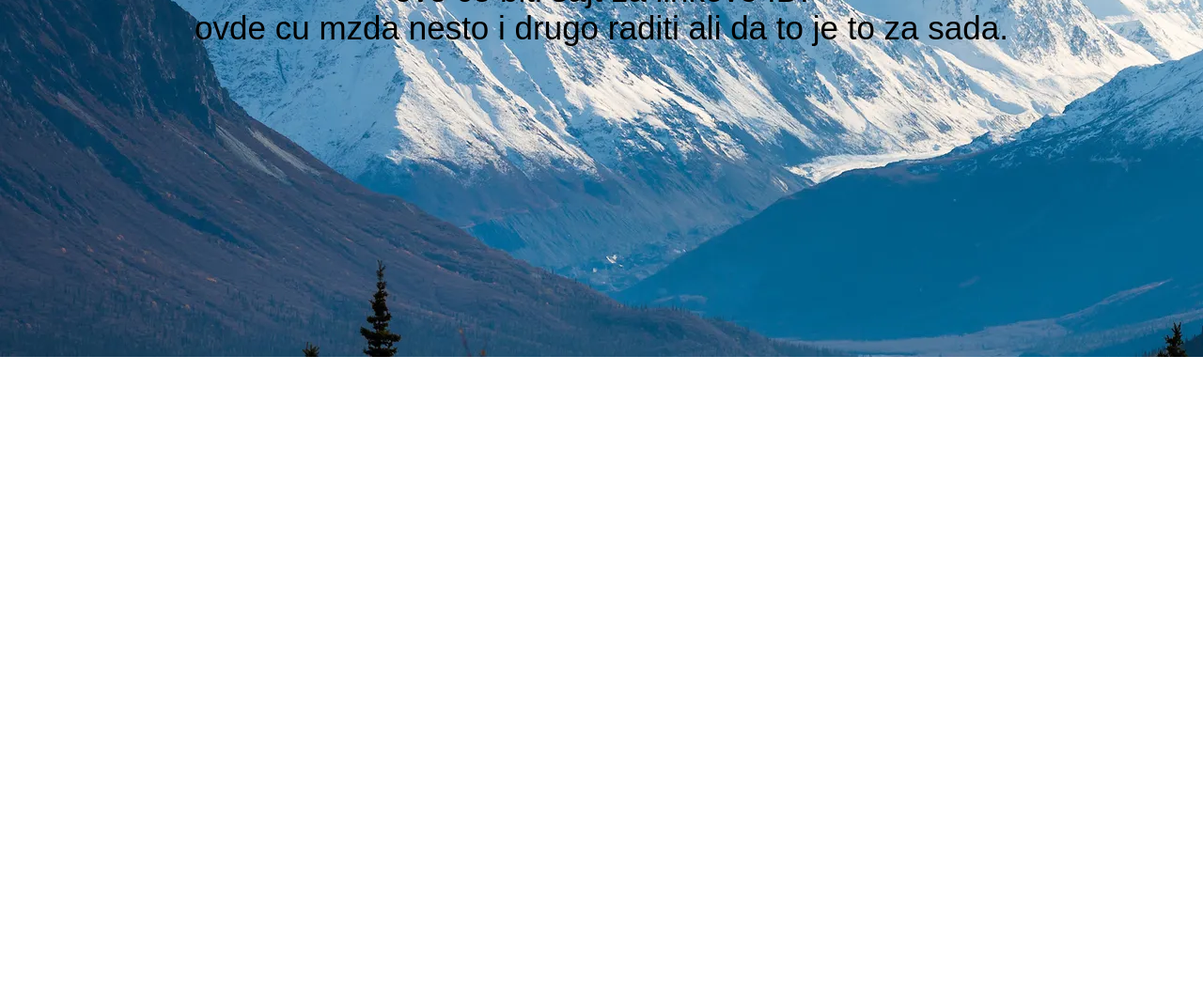
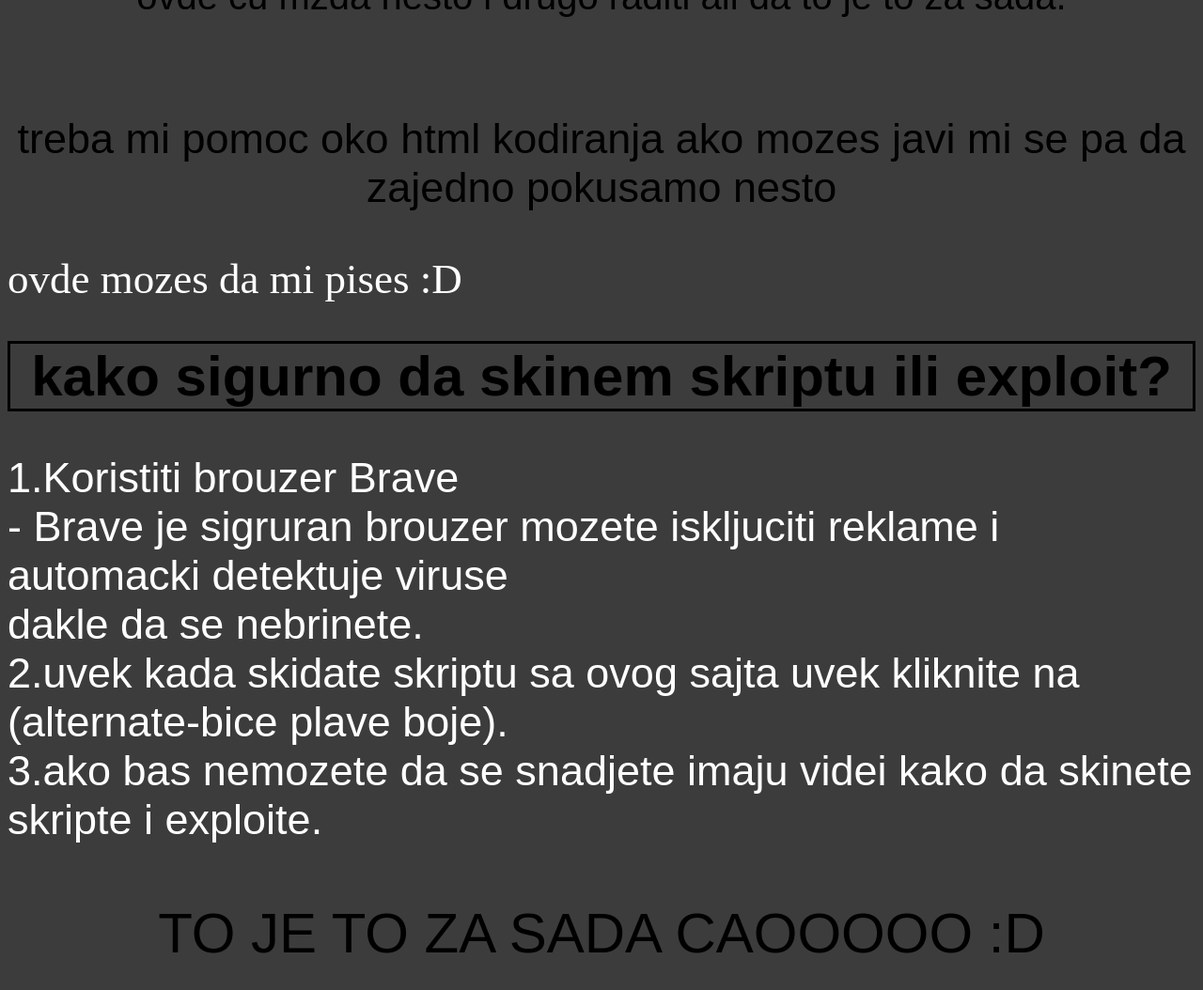
Before and after one commit to bogdanskript/home, a plain HTML site: page index.html in a window 1280 px wide. Shown: the part 420-1474 px from the top of the page at 94% size. Before the commit the page ends 800 px from the top, so only its background shows below. Drawn offline with Linux system fonts and the light colour scheme.

Commit message:
new files

```diff
--- a/index.html
+++ b/index.html
@@ -1,22 +1,28 @@
 <!DOCTYPE html>
 <html>
-<head>
-<link rel="stylesheet" href="style.css" />
-<title>hello world</title>
-</head>
+ <head>
+      <link rel="stylesheet" href="style.css" />
+    <title>Skript</title>
+ </head>
 <body>
-<hr>
-<h1 align=center>hello</h1>
-<hr>
+<h1 align=center>:D</h1>
 <p>
 ovo je samo test za sada ok :D<br>
 </p>
 <a href="https://sakpot.com/">ovde su skripte i exploits</a>
 <p id="p1">ovo ce biti sajt za linkove :D. <br>
 ovde cu mzda nesto i drugo raditi ali da to je to za sada.
-</p>
+</p><br>
+<p id="p2">treba mi pomoc oko html kodiranja ako mozes javi mi se pa da zajedno pokusamo nesto</p>
+<a href="https://twitter.com/NotBadBoy_YT">ovde mozes da mi pises :D</a>
 
-
-
+    <h1 class="Test">kako sigurno da skinem skriptu ili exploit?</h1>
+        <p class="Test2">1.Koristiti brouzer Brave <br>
+		- Brave je sigruran brouzer mozete iskljuciti reklame i automacki detektuje viruse <br>
+		dakle da se nebrinete. <br>
+	    2.uvek kada skidate skriptu sa ovog sajta uvek kliknite na (alternate-bice plave boje). <br>
+		3.ako bas nemozete da se snadjete imaju videi kako da skinete skripte i exploite.
+		</p>
+        <p id="Kraj">TO JE TO ZA SADA CAOOOOO :D</p>
 </body>
 </html>
--- a/style.css
+++ b/style.css
@@ -1,9 +1,10 @@
 body {
-	background-image: url("images/planina.png");
+	background-color: #3c3c3c;
 }
 h1 {
 	font-size: 60px;
 	font-family: arial;
+	border-style: solid;
 }
 p {
 	font-size: 45px;
@@ -18,5 +19,24 @@ a {
 }
 #p1 {
 	text-align: center;
-	font-size: 35px;
+	font-size: 40px;
 }
+#p2 {
+	text-align: center;
+	font-size; 35px;
+}
+.Test {
+	text-align: center;
+	font-size: 60px;
+	font-family: arial;
+}
+.Test2 {
+	text-align: left;
+	font-size: 45px;
+	font-family: arial;
+	color: white;
+}
+#Kraj {
+	font-size: 60px;
+	font-family: arial;
+}
```
